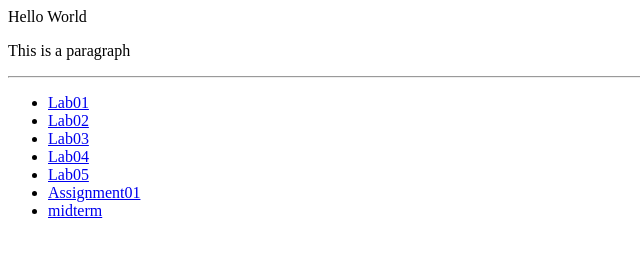
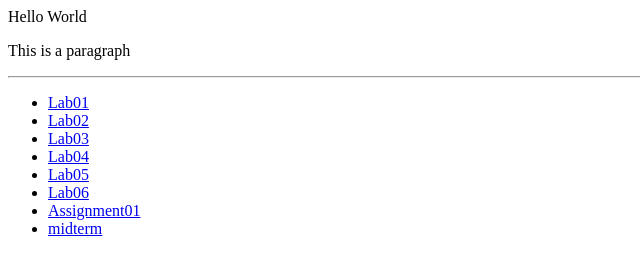
Before and after one commit to GhilliedFox/COMP-1537-web-development, a plain HTML site: page index.html in a window 1280 px wide. Shown: the whole page, without its empty margins (0-640 px from the left). Drawn offline with Linux system fonts and the light colour scheme.

Commit message:
added calculator

```diff
--- a/index.html
+++ b/index.html
@@ -30,6 +30,9 @@
         <a href="./Lab05/lab05index.html"> Lab05 </a>
       </li>
       <li>
+        <a href="./Lab06/calculator.html"> Lab06 </a>
+      </li>
+      <li>
         <a href="./assignment01/assignment01index.html"> Assignment01 </a>
         <li>
           <a href="./midterm/midterm.html"> midterm </a>
```
